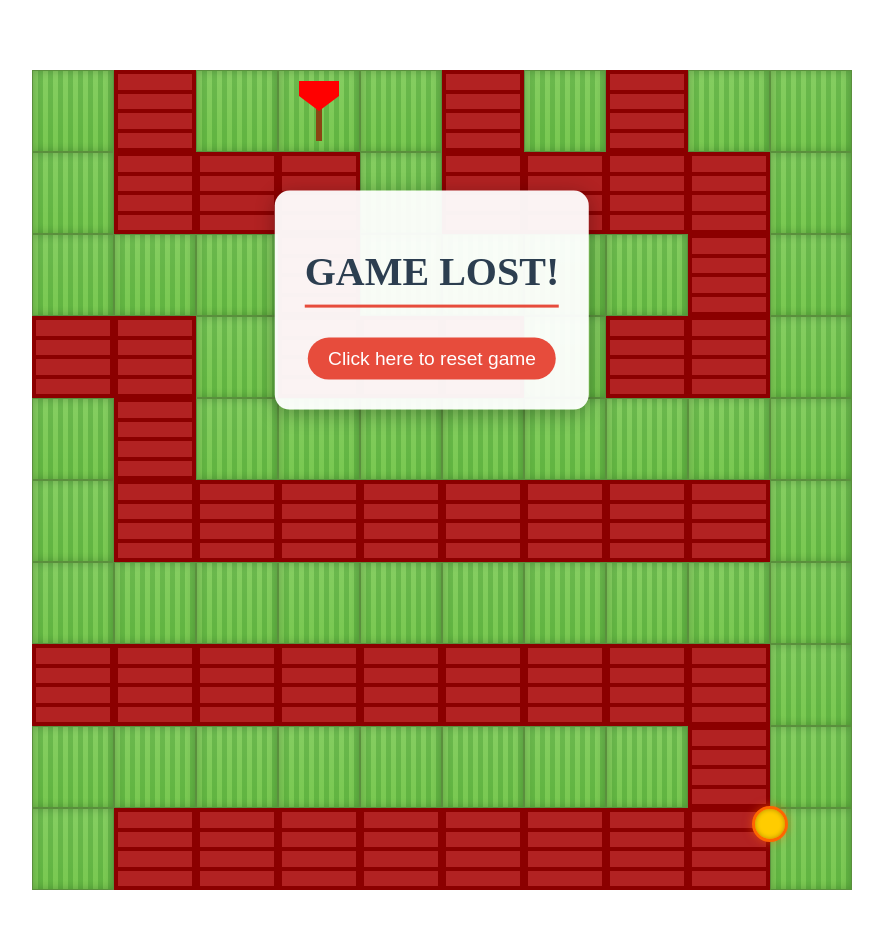
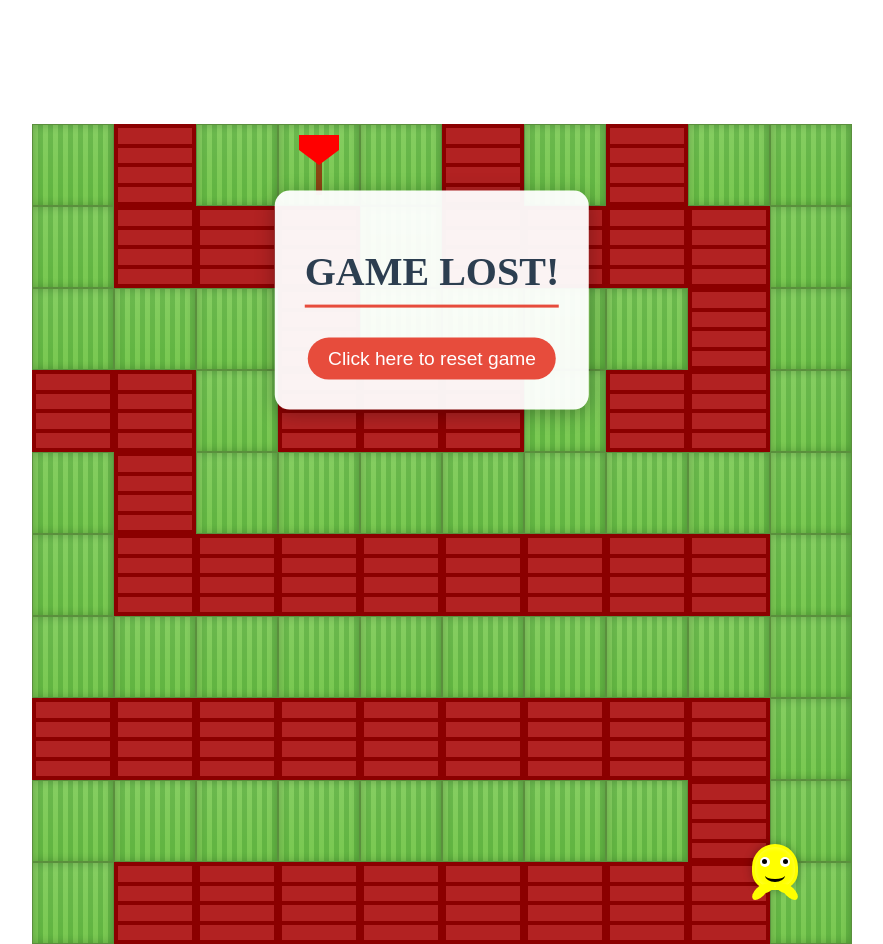
Before and after one commit to mitchellbreust/maze-game, a React (Vite) app: page / in a window 1280 px wide. Shown: the part 100-1044 px from the top of the page, without its empty margins (208-1091 px from the left). Before the commit the page ends 990 px from the top, so only its background shows below. Built offline with nearby package versions, Linux system fonts and the light colour scheme.

Commit message:
styled charter piece and re format code

```diff
--- a/src/components/Maze.jsx
+++ b/src/components/Maze.jsx
@@ -1,4 +1,3 @@
-
 import { useEffect, useState } from "react";
 import styled from "styled-components";
 import findRowAndColumn from "../findRowAndColumn";
@@ -75,15 +74,108 @@ const WallPiece = styled.div`
         position: relative;
     }
 `;
+const Character = styled.div`
+    width: 40px;
+    height: 40px;
+    background-color: yellow; /* Green color for the frog */
+    border-radius: 50% 50% 40% 40%; /* Oval shape for the body */
+    position: absolute;
+    border: 3px solid yellow; /* Darker green border */
+    box-shadow: 0 0 10px rgba(0, 0, 0, 0.3), inset 0 0 5px rgba(255, 255, 255, 0.3);
+    display: flex;
+    justify-content: center;
+    align-items: center;
+    transform: translateY(0); /* Initial position */
+    transition: transform 0.2s ease-in-out;
 
-const Character = styled.p`
-  width: 30px;
-  height: 30px;
-  background-color: #ffcc00;
+    /* Frog eyes */
+    .eye {
+        position: absolute;
+        width: 10px;
+        height: 10px;
+        background-color: white;
+        border-radius: 50%;
+        top: 10px;
+    }
+
+    .eye.left {
+        left: 5px;
+    }
+
+    .eye.right {
+        right: 5px;
+    }
+
+    /* Frog pupils */
+    .pupil {
+        width: 5px;
+        height: 5px;
+        background-color: black;
         border-radius: 50%;
         position: absolute;
-  border: 3px solid #ff6600;
-  box-shadow: 0 0 10px rgba(255, 102, 0, 0.5), inset 0 0 5px rgba(0, 0, 0, 0.3);
+        top: 12px;
+    }
+
+    .pupil.left {
+        left: 7px;
+    }
+
+    .pupil.right {
+        right: 7px;
+    }
+
+    /* Front feet */
+    .foot.front {
+        position: absolute;
+        width: 15px;
+        height: 8px;
+        background-color: yellow;
+        border-radius: 50%;
+        bottom: -5px;
+    }
+
+    .foot.front.left {
+        left: 5px;
+        transform: rotate(-30deg);
+    }
+
+    .foot.front.right {
+        right: 5px;
+        transform: rotate(30deg);
+    }
+
+    /* Back feet */
+    .foot.back {
+        position: absolute;
+        width: 20px;
+        height: 10px;
+        background-color: yellow;
+        border-radius: 50%;
+        bottom: -10px;
+    }
+
+    .foot.back.left {
+        left: -5px;
+        transform: rotate(-45deg);
+    }
+
+    .foot.back.right {
+        right: -5px;
+        transform: rotate(45deg);
+    }
+
+    /* Smile */
+    &::before {
+        content: "";
+        position: absolute;
+        width: 20px;
+        height: 10px;
+        border-bottom: 3px solid black; /* Smile curve */
+        border-radius: 0 0 50% 50%; /* Curved smile */
+        bottom: 5px;
+        left: 50%;
+        transform: translateX(-50%);
+    }
 `;
 
 const GameWon = styled.div`
@@ -204,9 +296,9 @@ const Maze = () => {
         const interval = setInterval(() => {
             if (gameOver || displayGameWon) return;
             if (window.innerHeight < document.getElementById("character").getBoundingClientRect().top) {
-        setGameOver(true)
+                setGameOver(true);
             }
-      setMazeOffset((prevOffset) => prevOffset + 3); // Move the maze down by 2px
+            setMazeOffset((prevOffset) => prevOffset + 4); // Move the maze down by 4px
         }, 100); // 0.1 seconds
 
         return () => clearInterval(interval); // Cleanup interval on unmount
@@ -289,10 +381,26 @@ const Maze = () => {
                         return <EndPiece key={idx}></EndPiece>;
                     }
                 })}
-        <Character style={{ top: `${playerPos.top}px`, left: `${playerPos.left}px` }}  id="character"/>
+                <Character style={{ top: `${playerPos.top}px`, left: `${playerPos.left}px` }} id='character'>
+                    {/* Eyes */}
+                    <div className='eye left'></div>
+                    <div className='eye right'></div>
+
+                    {/* Pupils */}
+                    <div className='pupil left'></div>
+                    <div className='pupil right'></div>
+
+                    {/* Front feet */}
+                    <div className='foot front left'></div>
+                    <div className='foot front right'></div>
+
+                    {/* Back feet */}
+                    <div className='foot back left'></div>
+                    <div className='foot back right'></div>
+                </Character>
             </MazeCont>
-      {
-          displayGameWon ? <GameWon>
+            {displayGameWon ? (
+                <GameWon>
                     <h1>GAME WON!</h1>
                     <button
                         onClick={() => {
@@ -301,15 +409,14 @@ const Maze = () => {
                             setGameWon(false);
                             setMazeOffset(0); // Reset maze offset
                             setGameOver(false); // Reset game over state
-            }}
-          >
+                        }}>
                         Click here to reset game
                     </button>
-        </GameWon> : null
-        }
+                </GameWon>
+            ) : null}
 
-        {
-          gameOver ? <GameLost>
+            {gameOver ? (
+                <GameLost>
                     <h1>GAME LOST!</h1>
                     <button
                         onClick={() => {
@@ -317,13 +424,12 @@ const Maze = () => {
                             setPlayerPos(generatePlayerPos(gameMaze));
                             setMazeOffset(0); // Reset maze offset
                             setGameOver(false); // Reset game over state
-              setGameWon(false)
-            }}
-          >
+                            setGameWon(false);
+                        }}>
                         Click here to reset game
                     </button>
-        </GameLost> : null
-        }
+                </GameLost>
+            ) : null}
         </>
     );
 };
--- a/src/generateMaze.js
+++ b/src/generateMaze.js
@@ -54,7 +54,7 @@ const mazes = [
         1, 1, 1, 1, 1, 1, 0, 1, 0, 1,
         1, 0, 0, 0, 0, 1, 0, 1, 1, 1,
         1, 1, 1, 1, 0, 1, 0, 0, 0, 1,
-        0, 0, 0, 1, 0, 1, 1, 1, 0, 1,
+        0, 1, 0, 1, 0, 1, 1, 1, 0, 1,
         1, 1, 0, 1, 1, 1, 0, 1, 1, 1,
         1, 0, 0, 0, 0, 0, 0, 1, 0, 1,
         1, 0, 1, 1, 1, 1, 1, 1, 0, 1,
```
Lines whose indentation alone changed are shown as unchanged.
